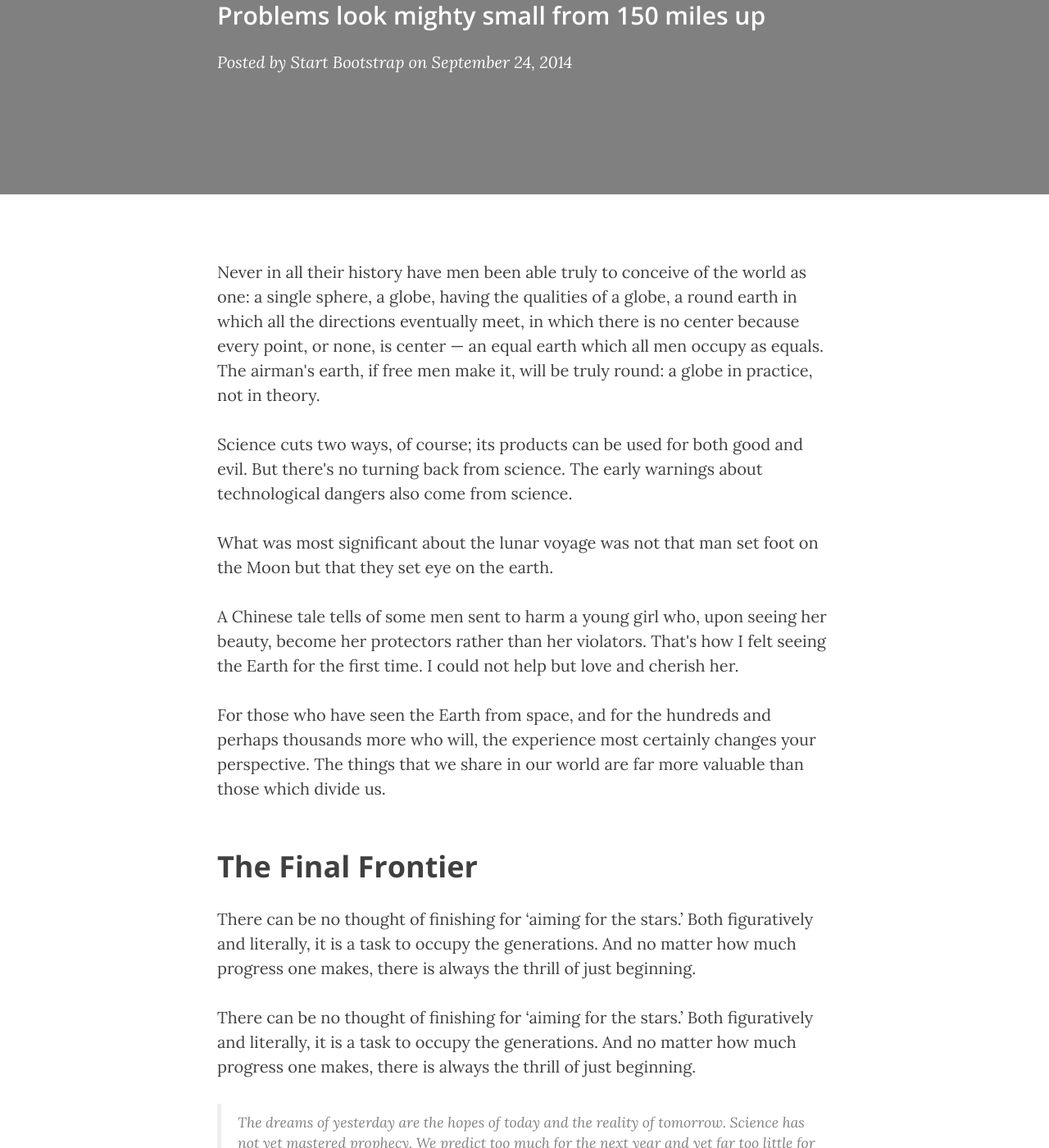
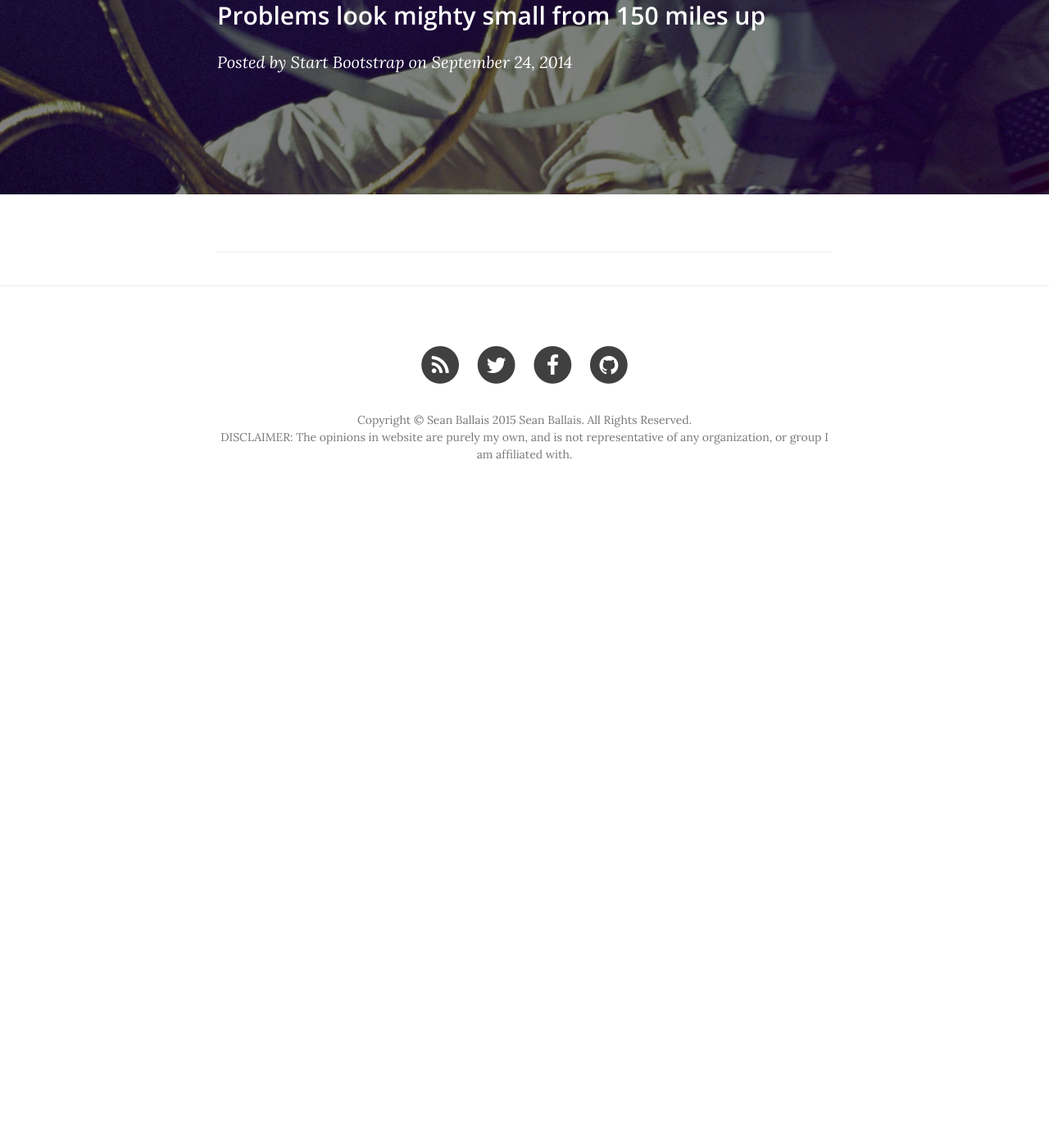
Before and after one commit to seanballais/seanballais.github.io, a Jekyll site: the page built from _posts/2014-09-24-man-must-explore.markdown, in a window 1280 px wide and 1400 px high, scrolled down 360 px. Shown: the whole window at 82% size. Built offline with Jekyll 4.4.1, drawn with Linux system fonts in a browser that asks for light colours; nearby versions of some CDN libraries; after the commit the page ends 990 px from its top, so only the background shows below that; some of the changed text lies outside the part shown.

Commit message:
Removed the boilerplate images from the Start Bootstrap Jekyll theme.

```diff
--- a/_layouts/post.html
+++ b/_layouts/post.html
@@ -3,7 +3,7 @@
 ---
 
 <!-- Post Header -->
-<header class="intro-header" style="background-image: url('{{ site.baseurl }}/{% if page.header-img %}{{ page.header-img }}{% else %}{{ site.header-img }}{% endif %}')">
+<header class="intro-header" style="background-image: url('{{ site.baseurl }}/static/{% if page.header-img %}{{ page.header-img }}{% else %}{{ site.header-img }}{% endif %}')">
     <div class="container">
         <div class="row">
             <div class="col-lg-8 col-lg-offset-2 col-md-10 col-md-offset-1">
--- a/_posts/2014-09-24-man-must-explore.markdown
+++ b/_posts/2014-09-24-man-must-explore.markdown
@@ -4,40 +4,6 @@
 subtitle:   "Problems look mighty small from 150 miles up"
 date:       2014-09-24 12:00:00
 author:     "Start Bootstrap"
+permalink:  /blog/first-post/
 header-img: "img/post-bg-06.jpg"
 ---
-
-<p>Never in all their history have men been able truly to conceive of the world as one: a single sphere, a globe, having the qualities of a globe, a round earth in which all the directions eventually meet, in which there is no center because every point, or none, is center — an equal earth which all men occupy as equals. The airman's earth, if free men make it, will be truly round: a globe in practice, not in theory.</p>
-
-<p>Science cuts two ways, of course; its products can be used for both good and evil. But there's no turning back from science. The early warnings about technological dangers also come from science.</p>
-
-<p>What was most significant about the lunar voyage was not that man set foot on the Moon but that they set eye on the earth.</p>
-
-<p>A Chinese tale tells of some men sent to harm a young girl who, upon seeing her beauty, become her protectors rather than her violators. That's how I felt seeing the Earth for the first time. I could not help but love and cherish her.</p>
-
-<p>For those who have seen the Earth from space, and for the hundreds and perhaps thousands more who will, the experience most certainly changes your perspective. The things that we share in our world are far more valuable than those which divide us.</p>
-
-<h2 class="section-heading">The Final Frontier</h2>
-
-<p>There can be no thought of finishing for ‘aiming for the stars.’ Both figuratively and literally, it is a task to occupy the generations. And no matter how much progress one makes, there is always the thrill of just beginning.</p>
-
-<p>There can be no thought of finishing for ‘aiming for the stars.’ Both figuratively and literally, it is a task to occupy the generations. And no matter how much progress one makes, there is always the thrill of just beginning.</p>
-
-<blockquote>The dreams of yesterday are the hopes of today and the reality of tomorrow. Science has not yet mastered prophecy. We predict too much for the next year and yet far too little for the next ten.</blockquote>
-
-<p>Spaceflights cannot be stopped. This is not the work of any one man or even a group of men. It is a historical process which mankind is carrying out in accordance with the natural laws of human development.</p>
-
-<h2 class="section-heading">Reaching for the Stars</h2>
-
-<p>As we got further and further away, it [the Earth] diminished in size. Finally it shrank to the size of a marble, the most beautiful you can imagine. That beautiful, warm, living object looked so fragile, so delicate, that if you touched it with a finger it would crumble and fall apart. Seeing this has to change a man.</p>
-
-<a href="#">
-    <img src="{{ site.baseurl }}/img/post-sample-image.jpg" alt="Post Sample Image">
-</a>
-<span class="caption text-muted">To go places and do things that have never been done before – that’s what living is all about.</span>
-
-<p>Space, the final frontier. These are the voyages of the Starship Enterprise. Its five-year mission: to explore strange new worlds, to seek out new life and new civilizations, to boldly go where no man has gone before.</p>
-
-<p>As I stand out here in the wonders of the unknown at Hadley, I sort of realize there’s a fundamental truth to our nature, Man must explore, and this is exploration at its greatest.</p>
-
-<p>Placeholder text by <a href="http://spaceipsum.com/">Space Ipsum</a>. Photographs by <a href="https://www.flickr.com/photos/nasacommons/">NASA on The Commons</a>.</p>
```
Also changed, not shown: _posts/2014-06-10-dinosaurs.markdown (deleted, +0 -43 lines), _posts/2014-07-01-dreams.markdown (deleted, +0 -42 lines), _posts/2014-07-08-failure-is-not-an-option.markdown (deleted, +0 -43 lines), _posts/2014-08-24-science-has-not-yet-mastered-prophecy.markdown (deleted, +0 -43 lines), _posts/2014-09-18-i-believe.markdown (deleted, +0 -42 lines), static/img/post-bg-01.jpg (deleted), static/img/post-bg-02.jpg (deleted), static/img/post-bg-03.jpg (deleted), static/img/post-bg-04.jpg (deleted), static/img/post-bg-05.jpg (deleted), static/img/post-sample-image.jpg (deleted).
